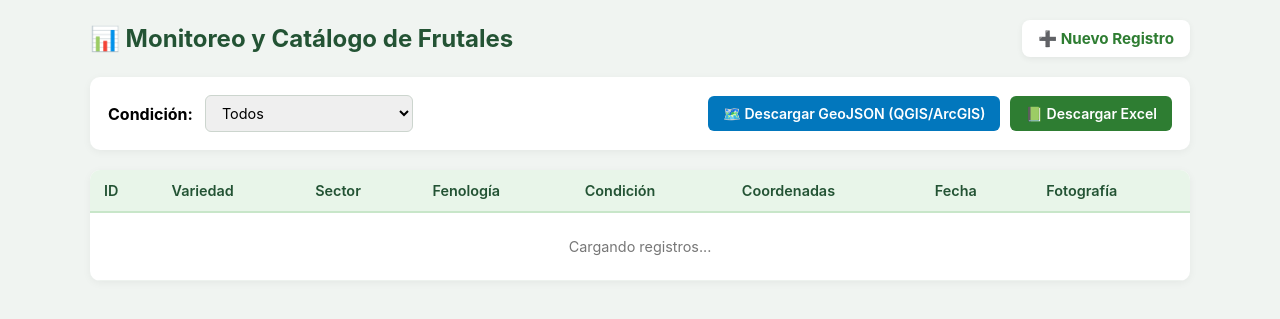
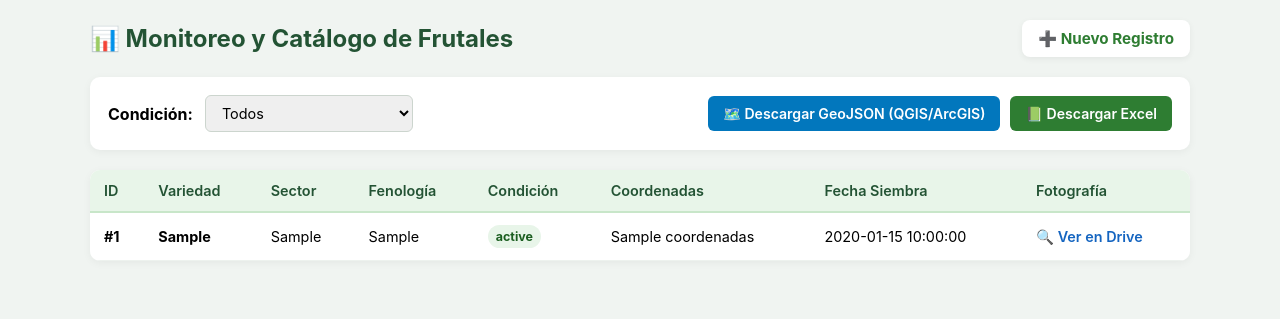
Before and after one commit to fabiogracias1979-svg/granja-verdio-app, a FastAPI app: template templates/registros.html in a window 1280 px wide. Shown: the top 319 px of the page. Run offline with FastAPI, Linux system fonts and the light colour scheme; the template is opened without the code that fills it: most values are stand-ins (such as "Sample title", 1, 10 or a date in 2020).

Commit message:
Corregir renderizado de la tabla de registros con Jinja2

```diff
--- a/templates/registros.html
+++ b/templates/registros.html
@@ -50,7 +50,7 @@
   <div class="actions-panel">
     <div class="filters">
       <label><b>Condición:</b></label>
-      <select id="filtroCondicion" onchange="cargarDatos()">
+      <select id="filtroCondicion" onchange="filtrarTabla()">
         <option value="Todos">Todos</option>
         <option value="Óptimo / Sano">Óptimo / Sano</option>
         <option value="Presencia leve de plaga">Presencia leve de plaga</option>
@@ -76,51 +76,57 @@
           <th>Fenología</th>
           <th>Condición</th>
           <th>Coordenadas</th>
-          <th>Fecha</th>
+          <th>Fecha Siembra</th>
           <th>Fotografía</th>
         </tr>
       </thead>
       <tbody id="tablaCuerpo">
-        <tr><td colspan="8" style="text-align:center; padding: 25px; color: #777;">Cargando registros...</td></tr>
+        {% for item in registros %}
+        <tr class="fila-registro" data-estado="{{ item.estado_fitosanitario }}">
+          <td><b>#{{ item.id }}</b></td>
+          <td><b>{{ item.especie_variedad }}</b></td>
+          <td>{{ item.lote_sector }}</td>
+          <td>{{ item.etapa_fenologica }}</td>
+          <td>
+            <span class="badge
+              {% if 'severo' in item.estado_fitosanitario %}badge-peligro
+              {% elif 'leve' in item.estado_fitosanitario or 'Deficiencia' in item.estado_fitosanitario %}badge-alerta
+              {% else %}badge-sano{% endif %}">
+              {{ item.estado_fitosanitario }}
+            </span>
+          </td>
+          <td><code>{{ item.coordenadas if item.coordenadas else 'Sin GPS' }}</code></td>
+          <td>{{ item.fecha_siembra }}</td>
+          <td>
+            {% if item.imagen_drive_url and item.imagen_drive_url != 'Sin imagen disponible' %}
+              <a href="{{ item.imagen_drive_url }}" target="_blank" class="link-drive">🔍 Ver en Drive</a>
+            {% else %}
+              Sin imagen
+            {% endif %}
+          </td>
+        </tr>
+        {% else %}
+        <tr><td colspan="8" style="text-align:center; padding: 25px; color: #777;">No hay árboles registrados.</td></tr>
+        {% endfor %}
       </tbody>
     </table>
   </div>
 </div>
 
 <script>
-  async function cargarDatos() {
-    const estado = document.getElementById('filtroCondicion').value;
-    const res = await fetch(`/api/registros?filtro_estado=${encodeURIComponent(estado)}`);
-    const items = await res.json();
-    const tbody = document.getElementById('tablaCuerpo');
-    tbody.innerHTML = '';
+  function filtrarTabla() {
+    const estadoFiltro = document.getElementById('filtroCondicion').value;
+    const filas = document.querySelectorAll('.fila-registro');
 
-    if (items.length === 0) {
-      tbody.innerHTML = '<tr><td colspan="8" style="text-align:center; padding: 25px; color: #777;">No hay árboles registrados con ese criterio.</td></tr>';
-      return;
-    }
-
-    items.forEach(item => {
-      let badgeClass = 'badge-sano';
-      if (item.estado_fitosanitario.includes('severo')) badgeClass = 'badge-peligro';
-      else if (item.estado_fitosanitario.includes('leve') || item.estado_fitosanitario.includes('Deficiencia')) badgeClass = 'badge-alerta';
-
-      const tr = document.createElement('tr');
-      tr.innerHTML = `
-        <td><b>#${item.id}</b></td>
-        <td><b>${item.especie_variedad}</b></td>
-        <td>${item.lote_sector}</td>
-        <td>${item.etapa_fenologica}</td>
-        <td><span class="badge ${badgeClass}">${item.estado_fitosanitario}</span></td>
-        <td><code>${item.coordenadas || 'Sin GPS'}</code></td>
-        <td>${item.fecha}</td>
-        <td><a href="${item.imagen_drive_url}" target="_blank" class="link-drive">🔍 Ver en Drive</a></td>
-      `;
-      tbody.appendChild(tr);
+    filas.forEach(fila => {
+      const estadoFila = fila.getAttribute('data-estado');
+      if (estadoFiltro === 'Todos' || estadoFila.includes(estadoFiltro.split(' ')[0])) {
+        fila.style.display = '';
+      } else {
+        fila.style.display = 'none';
+      }
     });
   }
-
-  window.onload = cargarDatos;
 </script>
 
 </body>
```
